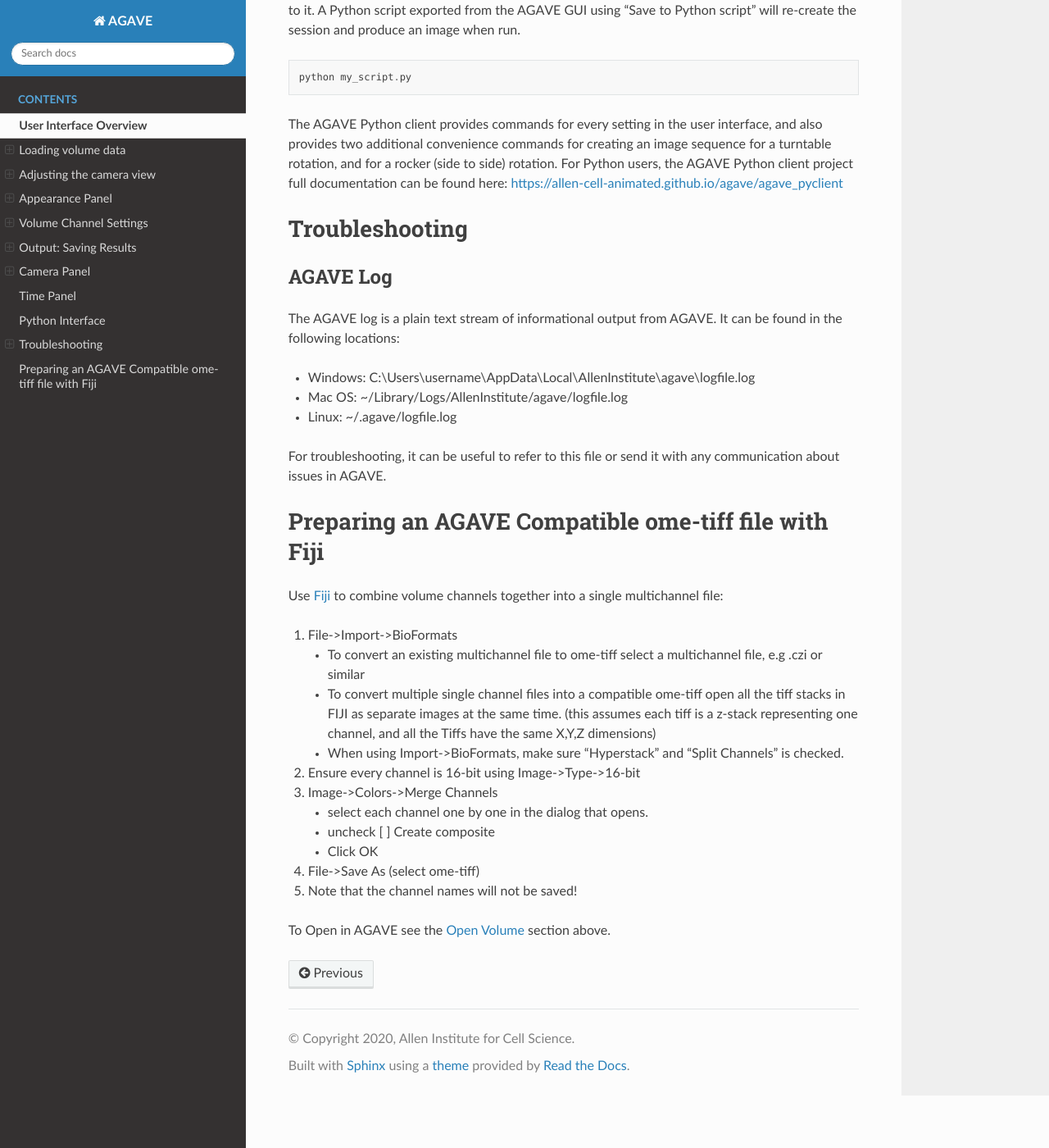
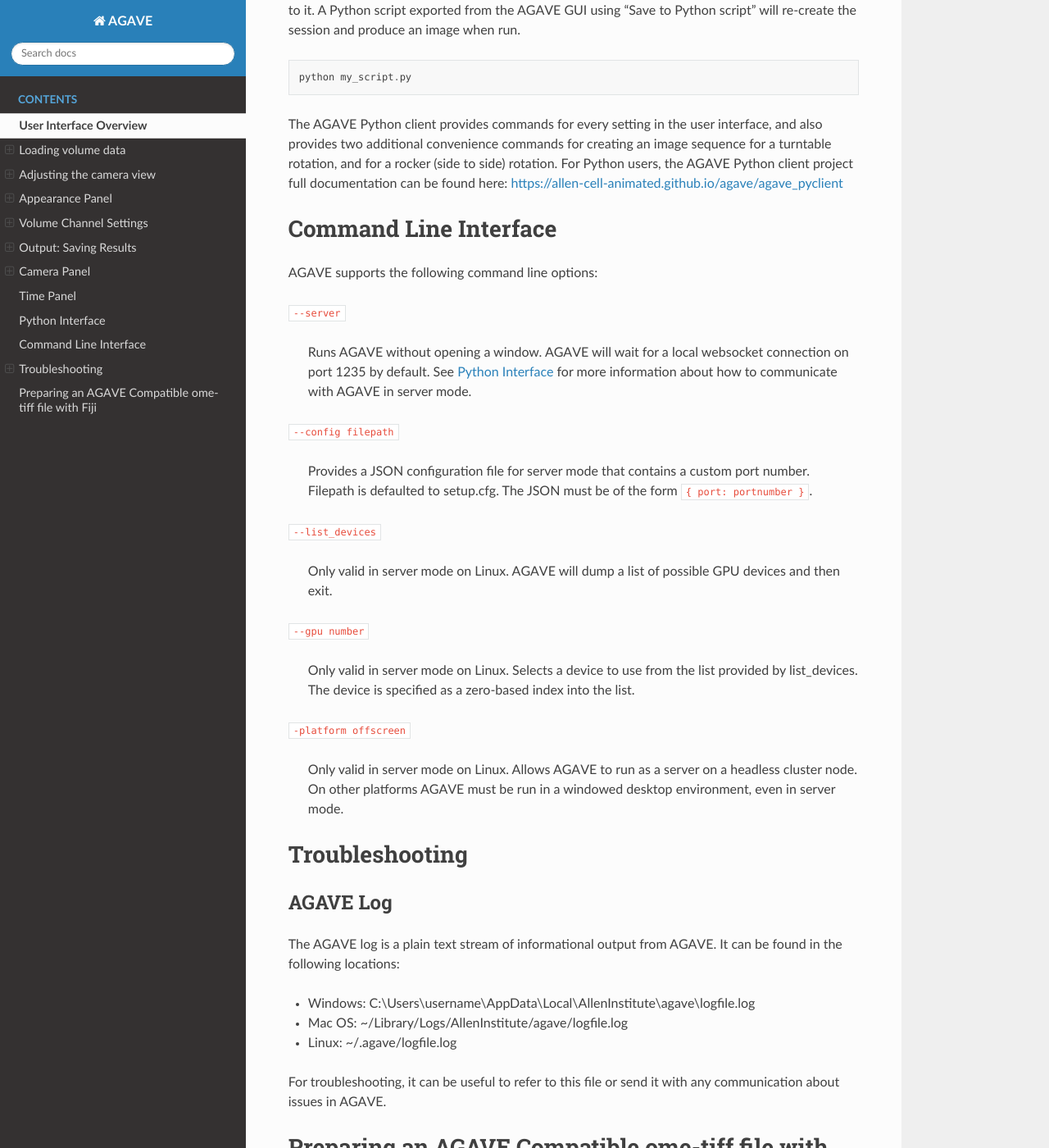
Before and after one commit to allen-cell-animated/agave, a Sphinx documentation site: the page built from docs/agave.rst, in a window 1280 px wide and 1400 px high, scrolled down 9571 px. Shown: the whole window at 82% size. Built offline with Sphinx 7.4.7 and the Read the Docs theme 2.0.0, drawn with Linux system fonts in a browser that asks for light colours.

Commit message:
update docs

```diff
--- a/docs/agave.rst
+++ b/docs/agave.rst
@@ -470,6 +470,31 @@
 https://allen-cell-animated.github.io/agave/agave_pyclient
 
 
+Command Line Interface
+----------------------
+
+AGAVE supports the following command line options:
+
+``--server``
+
+  Runs AGAVE without opening a window. AGAVE will wait for a local websocket connection on port 1235 by default. See `Python Interface`_ for more information about how to communicate with AGAVE in server mode.
+
+``--config filepath``
+
+  Provides a JSON configuration file for server mode that contains a custom port number.  Filepath is defaulted to setup.cfg. The JSON must be of the form ``{ port: portnumber }``.
+
+``--list_devices``
+
+  Only valid in server mode on Linux.  AGAVE will dump a list of possible GPU devices and then exit.
+
+``--gpu number``
+
+  Only valid in server mode on Linux. Selects a device to use from the list provided by list_devices. The device is specified as a zero-based index into the list.
+
+``-platform offscreen``
+
+  Only valid in server mode on Linux. Allows AGAVE to run as a server on a headless cluster node.  On other platforms AGAVE must be run in a windowed desktop environment, even in server mode.
+
 Troubleshooting
 ---------------
 
--- a/docs/conf.py
+++ b/docs/conf.py
@@ -17,12 +17,12 @@
 
 # -- Project information -----------------------------------------------------
 
-project = "AGAVE"
-copyright = "2020, Allen Institute for Cell Science"
-author = "Allen Institute for Cell Science"
+project = 'AGAVE'
+copyright = '2020, Allen Institute for Cell Science'
+author = 'Allen Institute for Cell Science'
 
 # The full version, including alpha/beta/rc tags
-release = "1.1.1"
+release = '1.1.2'
 
 
 # -- General configuration ---------------------------------------------------
@@ -30,15 +30,17 @@
 # Add any Sphinx extension module names here, as strings. They can be
 # extensions coming with Sphinx (named 'sphinx.ext.*') or your custom
 # ones.
-extensions = ["m2r2"]
+extensions = [
+    'm2r2'
+]
 
 # Add any paths that contain templates here, relative to this directory.
-templates_path = ["_templates"]
+templates_path = ['_templates']
 
 # List of patterns, relative to source directory, that match files and
 # directories to ignore when looking for source files.
 # This pattern also affects html_static_path and html_extra_path.
-exclude_patterns = ["_build", "Thumbs.db", ".DS_Store"]
+exclude_patterns = ['_build', 'Thumbs.db', '.DS_Store']
 
 
 # -- Options for HTML output -------------------------------------------------
@@ -46,9 +48,9 @@
 # The theme to use for HTML and HTML Help pages.  See the documentation for
 # a list of builtin themes.
 #
-html_theme = "sphinx_rtd_theme"
+html_theme = 'sphinx_rtd_theme'
 
 # Add any paths that contain custom static files (such as style sheets) here,
 # relative to this directory. They are copied after the builtin static files,
 # so a file named "default.css" will overwrite the builtin "default.css".
-html_static_path = ["_static"]
+html_static_path = ['_static']
```
